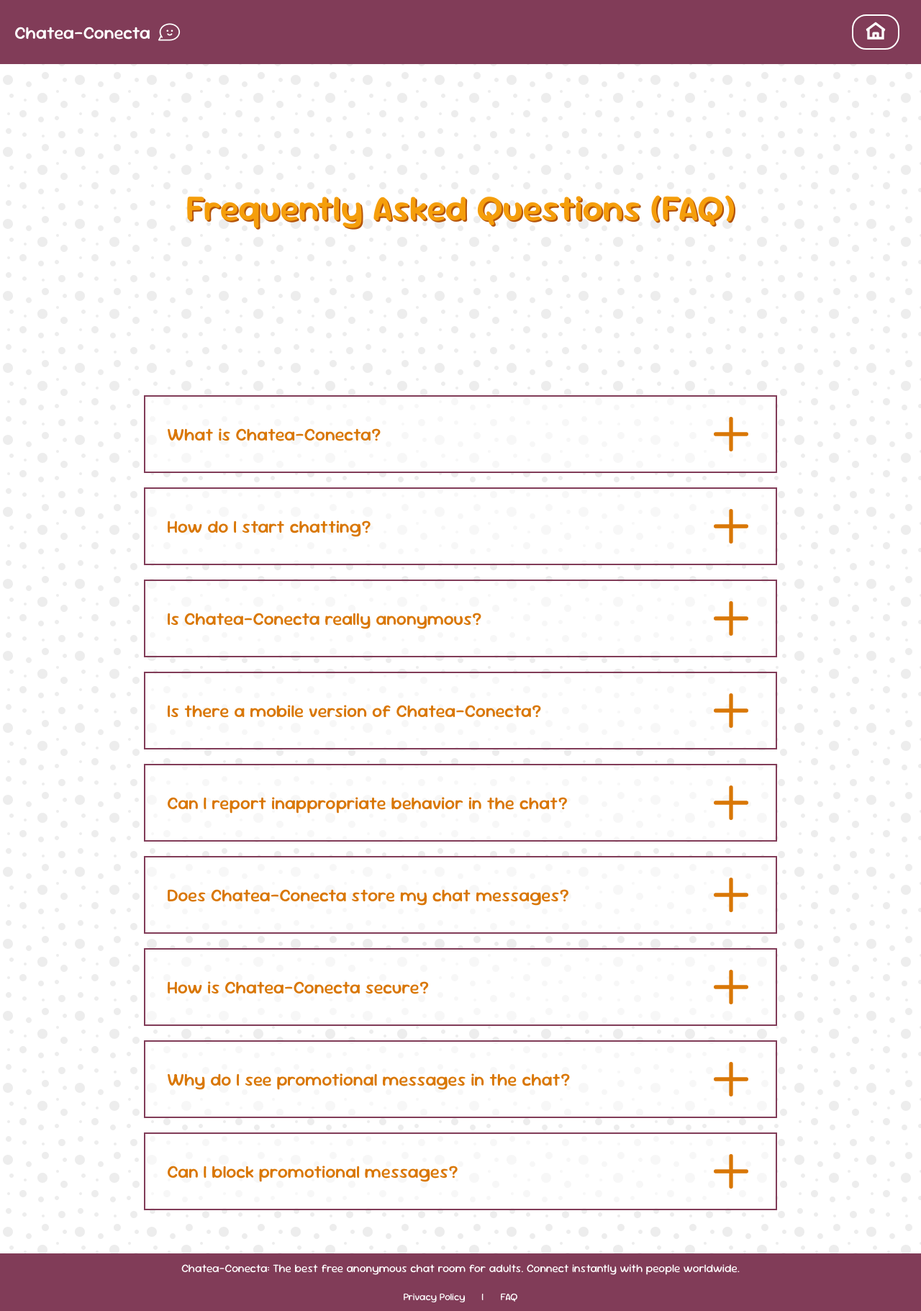
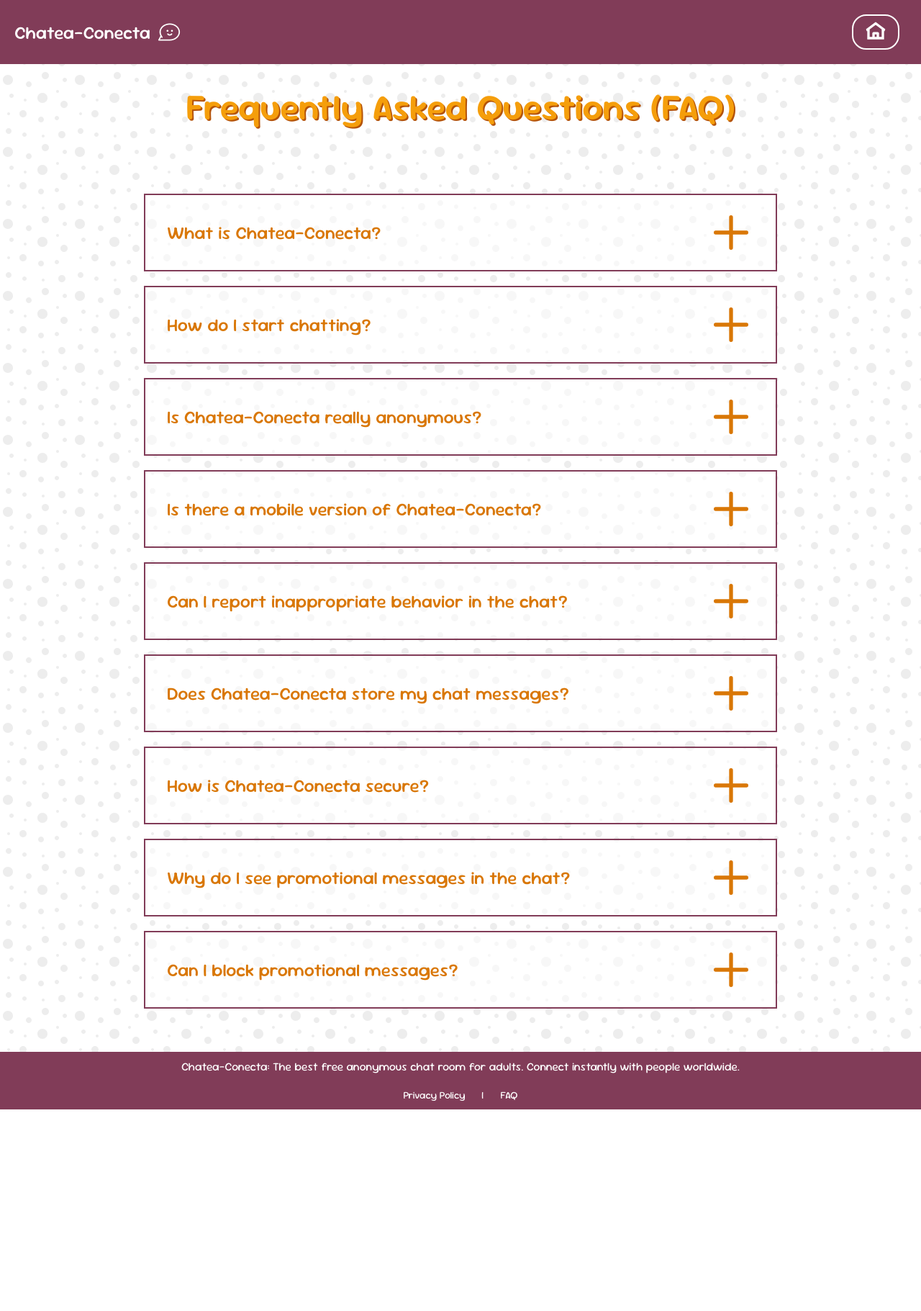
Before and after one commit to amssdias/chatea-conecta, a Django app: page /en/faq/ in a window 1280 px wide. Shown: the whole page at 72% size. After the commit the page ends 1541 px from the top, so only its background shows below. Run offline with Django 4.2, Linux system fonts and the light colour scheme; parts of the project's set-up code (start-up, migrations or seed data) failed here and were passed over.

Commit message:
Frontend: Improve FAQ and privacy policy headers.

```diff
--- a/chat_connect/static/style/scss/components/_faq.scss
+++ b/chat_connect/static/style/scss/components/_faq.scss
@@ -6,7 +6,7 @@
     }
 
     @include respond(phone) {
-        padding: 6rem 3rem;
+        padding: 0rem 3rem;
     }
 
     &__question {
--- a/chat_connect/static/style/scss/components/_privacy.scss
+++ b/chat_connect/static/style/scss/components/_privacy.scss
@@ -6,7 +6,7 @@
     }
 
     @include respond(phone) {
-        padding: 6rem 3rem;
+        padding: 0rem 3rem;
     }
 
     &-heading {
--- a/chat_connect/static/style/scss/layout/_header.scss
+++ b/chat_connect/static/style/scss/layout/_header.scss
@@ -26,10 +26,11 @@
 
     }
 
-    &-faq {
-        height: 50vh;
+    &-faq, &-privacy {
+        height: 15vh;
         display: flex;
         justify-content: center;
         align-items: center;
+        padding: 0rem 1rem;
     }
 }
--- a/chat_connect/static/style/scss/layout/_navigation.scss
+++ b/chat_connect/static/style/scss/layout/_navigation.scss
@@ -10,7 +10,6 @@
 
     @include respond(phone) {
         flex-wrap: wrap;
-        justify-content: center;
         min-height: 7vh;
         padding: 0rem 1rem;
 
```
Also changed, not shown: chat_connect/static/style/css/main.min.css, 1 other file.
